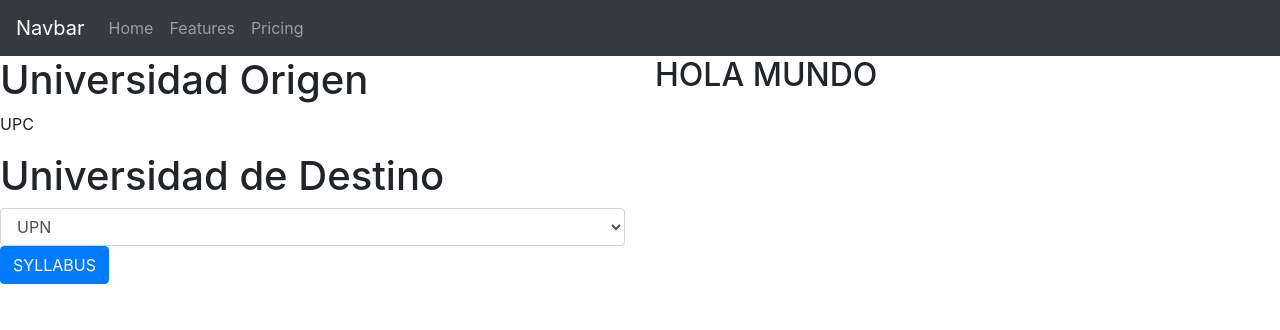
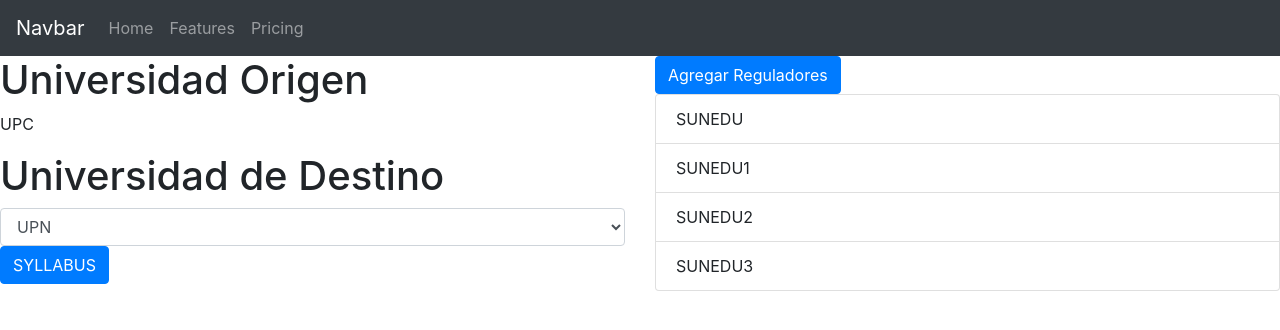
Before and after one commit to WhiteNow/unichange-web, a React (Create React App) app: page / in a window 1280 px wide. Shown: the top 330 px of the page. Built offline with nearby package versions, Linux system fonts and the light colour scheme.

Commit message:
combinar columnas crear convenio

```diff
--- a/src/components/Convenio.jsx
+++ /dev/null
@@ -1,26 +0,0 @@
-import React, { Component } from "react";
-import { Form, Row, Col } from "react-bootstrap";
-import UniversidadCB from "./UniversidadCb";
-class Convenio extends Component {
-  state = {
-    cblist: ["UPN", "UNC", "UA"]
-  };
-  render() {
-    return (
-      <Form>
-        <Row>
-          <Col>
-            <h1>Universidad Origen</h1>
-            <p> UPC</p>
-            <UniversidadCB list={this.state.cblist} />
-          </Col>
-          <Col>
-            <h2>HOLA MUNDO</h2>
-          </Col>
-        </Row>
-      </Form>
-    );
-  }
-}
-
-export default Convenio;
--- /dev/null
+++ b/src/components/Convenio/index.jsx
@@ -0,0 +1,47 @@
+import React, { Component } from "react";
+import { Form, Row, Button, Col,ListGroup } from "react-bootstrap";
+import UniversidadCB from "../UniversidadCB";
+
+class Convenio extends Component {
+  state = {
+    cblist: [
+      "UPN",
+      "UNC",
+      "UA"
+    ],
+    reglist: [
+      "SUNEDU",
+      "SUNEDU1",
+      "SUNEDU2",
+      "SUNEDU3",
+    ]
+  };
+
+  componentDidMount() {
+    // populate cblist and reglist
+  }
+
+  render() {
+    let reglist = this.state.reglist.map(r => (<ListGroup.Item>{r}</ListGroup.Item>))
+
+    return (
+      <Form>
+        <Row>
+          <Col>
+            <h1>Universidad Origen</h1>
+            <p> UPC</p>
+            <UniversidadCB list={this.state.cblist} />
+          </Col>
+          <Col>
+            <Button variant="primary">Agregar Reguladores</Button>
+            <ListGroup>
+              {reglist}
+            </ListGroup>
+          </Col>
+        </Row>
+      </Form>
+    );
+  }
+}
+
+export default Convenio;
--- a/src/components/navigation/index.js
+++ b/src/components/navigation/index.js
@@ -1,13 +1,6 @@
 import React from "react";
 import { Navbar, Nav } from "react-bootstrap";
-import Convenio from "./../Convenio";
-
-let reguladores = [
-  "SUNEDU",
-  "SUNEDU1",
-  "SUNEDU2",
-  "SUNEDU3",
-]
+import Convenio from "../Convenio";
 
 const NavigationNavBar = () => {
   return (
```
Also changed, not shown: src/components/Reguladores/index.jsx (deleted, +0 -25 lines), src/components/UniversidadCB/index.jsx (renamed from src/components/UniversidadCb.jsx).
